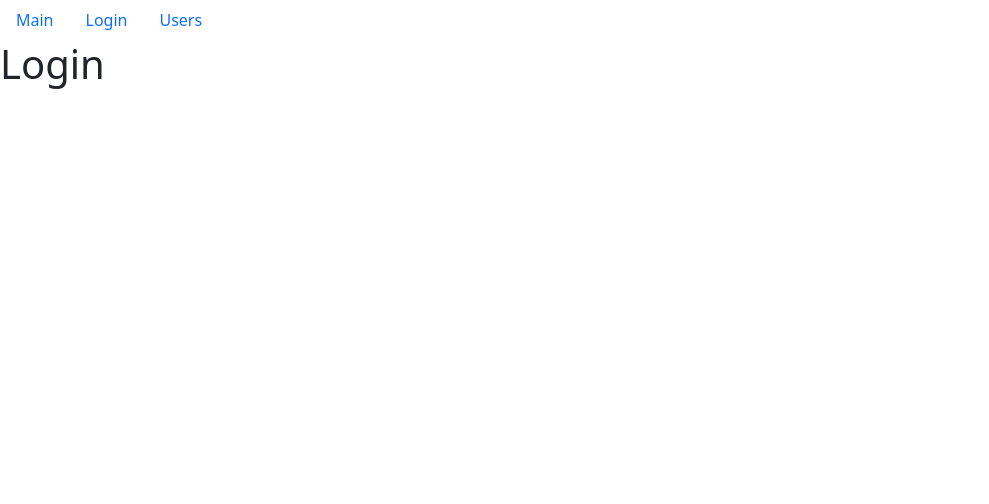
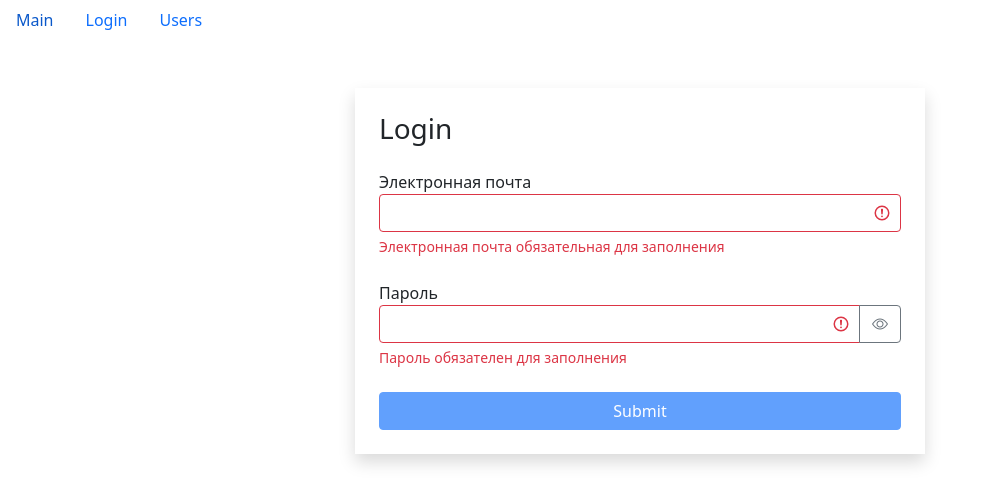
Before and after one commit to mvsaint/fast-company, a React (Create React App) app: page /login in a window 1280 px wide. Shown: the top 504 px of the page, without its empty margins (0-989 px from the left). Built offline with nearby package versions, Linux system fonts and the light colour scheme.

Commit message:
Добавлен поиск

```diff
--- /dev/null
+++ b/src/app/components/search.jsx
@@ -0,0 +1,21 @@
+import React from "react";
+import PropTypes from "prop-types";
+
+const Search = ({ searchValue, onChange }) => {
+    return (
+        <input
+            type="text"
+            className="form-control"
+            placeholder="Search..."
+            onChange={onChange}
+            value={searchValue}
+        />
+    );
+};
+
+Search.propTypes = {
+    searchValue: PropTypes.string,
+    onChange: PropTypes.func
+};
+
+export default Search;
--- a/src/app/components/searchStatus.jsx
+++ b/src/app/components/searchStatus.jsx
@@ -1,5 +1,6 @@
 import React from "react";
 import PropTypes from "prop-types";
+
 const SearchStatus = ({ length }) => {
     const renderPhrase = (number) => {
         const lastOne = Number(number.toString().slice(-1));
@@ -22,6 +23,7 @@ const SearchStatus = ({ length }) => {
         </h2>
     );
 };
+
 SearchStatus.propTypes = {
     length: PropTypes.number
 };
--- /dev/null
+++ b/src/app/components/textField.jsx
@@ -0,0 +1,59 @@
+import React, { useState } from "react";
+import PropTypes from "prop-types";
+
+const TextField = ({ label, type, name, value, onChange, error }) => {
+    const [showPassword, setShowPassword] = useState(false);
+
+    const getInputClasses = () => {
+        return "form-control" + (error ? " is-invalid" : "");
+    };
+
+    const toggleShowPassword = () => {
+        setShowPassword((prevState) => !prevState);
+    };
+
+    return (
+        <div className="mb-4">
+            <label htmlFor={name}>{label}</label>
+            <div className="input-group has-validation">
+                <input
+                    type={showPassword ? "text" : type}
+                    id={name}
+                    name={name}
+                    value={value}
+                    onChange={onChange}
+                    className={getInputClasses()}
+                />
+                {type === "password" && (
+                    <button
+                        className="btn btn-outline-secondary"
+                        type="button"
+                        onClick={toggleShowPassword}
+                    >
+                        <i
+                            className={
+                                "bi bi-eye" + (showPassword ? "-slash" : "")
+                            }
+                        ></i>
+                    </button>
+                )}
+                {error && <div className="invalid-feedback">{error}</div>}
+            </div>
+        </div>
+    );
+};
+
+TextField.defaultProps = {
+    type: "text"
+};
+
+TextField.propTypes = {
+    label: PropTypes.string,
+    type: PropTypes.string,
+    name: PropTypes.string,
+    value: PropTypes.string,
+    onChange: PropTypes.func,
+    error: PropTypes.string
+};
+
+export default TextField;
--- a/src/app/components/userPage.jsx
+++ b/src/app/components/userPage.jsx
@@ -16,12 +16,12 @@ const UserPage = ({ userId }) => {
     if (user) {
         return (
             <div>
-                <h1> {user.name}</h1>
+                <h1>{user.name}</h1>
                 <h2>Профессия: {user.profession.name}</h2>
                 <QualitiesList qualities={user.qualities} />
                 <p>completedMeetings: {user.completedMeetings}</p>
                 <h2>Rate: {user.rate}</h2>
-                <button onClick={handleClick}> Все Пользователи</button>
+                <button onClick={handleClick}>Все Пользователи</button>
             </div>
         );
     } else {
--- a/src/app/components/usersList.jsx
+++ b/src/app/components/usersList.jsx
@@ -5,13 +5,17 @@ import Pagination from "./pagination";
 import api from "../api";
 import GroupList from "./groupList";
 import SearchStatus from "./searchStatus";
+import Search from "./search";
 import UserTable from "./usersTable";
 import _ from "lodash";
+
 const UsersList = () => {
     const [currentPage, setCurrentPage] = useState(1);
     const [professions, setProfession] = useState();
     const [selectedProf, setSelectedProf] = useState();
     const [sortBy, setSortBy] = useState({ path: "name", order: "asc" });
+    const [foundUsers, setFoundUsers] = useState("");
+
     const pageSize = 8;
 
     const [users, setUsers] = useState();
@@ -37,9 +41,10 @@ const UsersList = () => {
 
     useEffect(() => {
         setCurrentPage(1);
-    }, [selectedProf]);
+    }, [selectedProf, foundUsers]);
 
     const handleProfessionSelect = (item) => {
+        if (foundUsers !== "") setFoundUsers("");
         setSelectedProf(item);
     };
 
@@ -50,8 +55,15 @@ const UsersList = () => {
         setSortBy(item);
     };
 
+    const handleChange = ({ target }) => {
+        setSelectedProf(undefined);
+        setFoundUsers(target.value);
+    };
+
     if (users) {
-        const filteredUsers = selectedProf
+        const filteredUsers = foundUsers
+            ? users.filter((user) => user.name.indexOf(foundUsers) !== -1)
+            : selectedProf
             ? users.filter(
                   (user) =>
                       JSON.stringify(user.profession) ===
@@ -90,6 +102,7 @@ const UsersList = () => {
                 )}
                 <div className="d-flex flex-column">
                     <SearchStatus length={count} />
+                    <Search onChange={handleChange} />
                     {count > 0 && (
                         <UserTable
                             users={usersCrop}
--- a/src/app/layouts/login.jsx
+++ b/src/app/layouts/login.jsx
@@ -1,7 +1,94 @@
-import React from "react";
+import React, { useEffect, useState } from "react";
+import TextField from "../components/textField";
+import { validator } from "../utils/validator";
 
 const Login = () => {
-    return <h1>Login</h1>;
+    const [data, setData] = useState({ email: "", password: "" });
+    const [errors, setErrors] = useState({});
+
+    const handleChange = ({ target }) => {
+        setData((prevState) => ({
+            ...prevState,
+            [target.name]: target.value
+        }));
+    };
+
+    const validatorConfig = {
+        email: {
+            isRequired: {
+                message: "Электронная почта обязательная для заполнения"
+            },
+            isEmail: {
+                message: "Email введен не корректно"
+            }
+        },
+        password: {
+            isRequired: { message: "Пароль обязателен для заполнения" },
+            isCapitalSymbol: {
+                message: "Пароль должен содержать хотя бы одну заглавную букву"
+            },
+            isContainDigit: {
+                message: "Пароль должен содержать хотя бы одно число"
+            },
+            min: {
+                message: "Пароль должен состоять минимум из 8 симфолов",
+                value: 8
+            }
+        }
+    };
+
+    useEffect(() => {
+        validate();
+    }, [data]);
+
+    const isValid = Object.keys(errors).length === 0;
+
+    const validate = () => {
+        const errors = validator(data, validatorConfig);
+        setErrors(errors);
+        return Object.keys(errors).length === 0;
+    };
+
+    const handleSubmit = (e) => {
+        e.preventDefault();
+        const isValid = validate();
+        if (!isValid) return;
+        console.log(data);
+    };
+
+    return (
+        <div className="container mt-5">
+            <div className="row">
+                <div className="col-md-6 offset-md-3 shadow p-4">
+                    <h3 className="mb-4">Login</h3>
+                    <form onSubmit={handleSubmit}>
+                        <TextField
+                            label="Электронная почта"
+                            name="email"
+                            value={data.value}
+                            onChange={handleChange}
+                            error={errors.email}
+                        />
+                        <TextField
+                            label="Пароль"
+                            type="password"
+                            name="password"
+                            value={data.password}
+                            onChange={handleChange}
+                            error={errors.password}
+                        />
+                        <button
+                            type="submit"
+                            disabled={!isValid}
+                            className="btn btn-primary w-100 mx-auto"
+                        >
+                            Submit
+                        </button>
+                    </form>
+                </div>
+            </div>
+        </div>
+    );
 };
 
 export default Login;
--- /dev/null
+++ b/src/app/utils/validator.js
@@ -0,0 +1,46 @@
+export function validator(data, config) {
+    const errors = {};
+    function validate(validateMethod, data, config) {
+        let statusValidate;
+        switch (validateMethod) {
+            case "isRequired":
+                statusValidate = data.trim() === "";
+                break;
+            case "isEmail": {
+                const emailRegExp = /^\S+@\S+\.\S+$/g;
+                statusValidate = !emailRegExp.test(data);
+                break;
+            }
+            case "isCapitalSymbol": {
+                const capitalRegExp = /[A-Z]+/g;
+                statusValidate = !capitalRegExp.test(data);
+                break;
+            }
+            case "isContainDigit": {
+                const digitRegExp = /\d+/g;
+                statusValidate = !digitRegExp.test(data);
+                break;
+            }
+            case "min": {
+                statusValidate = data.length < config.value;
+                break;
+            }
+            default:
+                break;
+        }
+        if (statusValidate) return config.message;
+    }
+    for (const fieldNmae in data) {
+        for (const validateMethod in config[fieldNmae]) {
+            const error = validate(
+                validateMethod,
+                data[fieldNmae],
+                config[fieldNmae][validateMethod]
+            );
+            if (error && !errors[fieldNmae]) {
+                errors[fieldNmae] = error;
+            }
+        }
+    }
+    return errors;
+}
```
